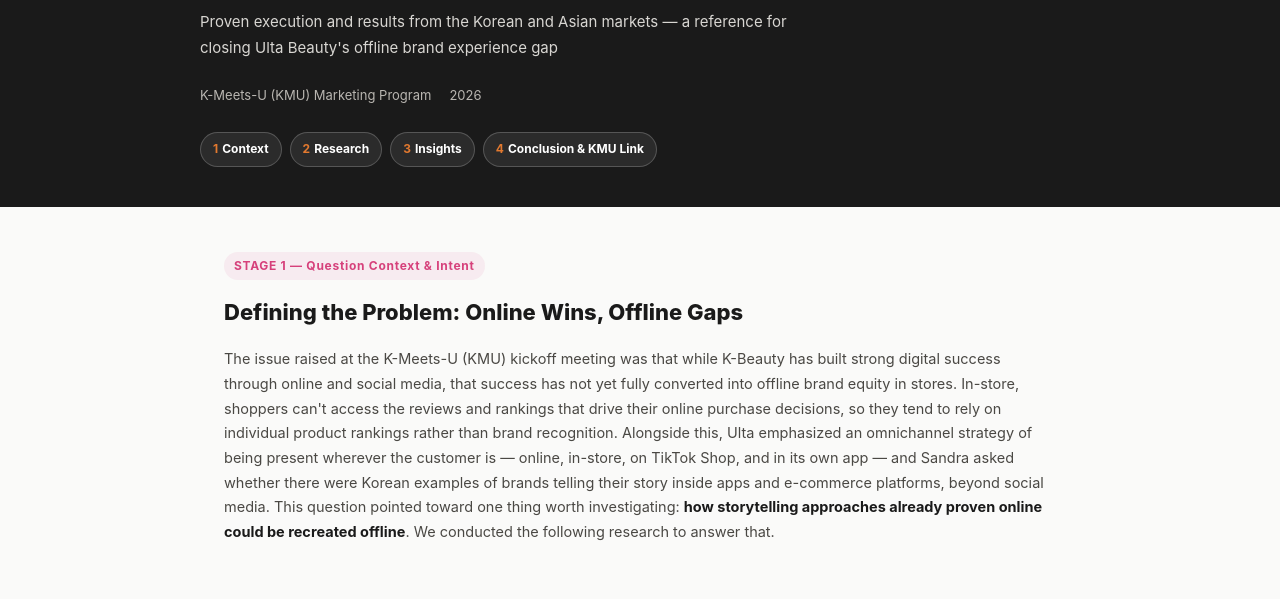
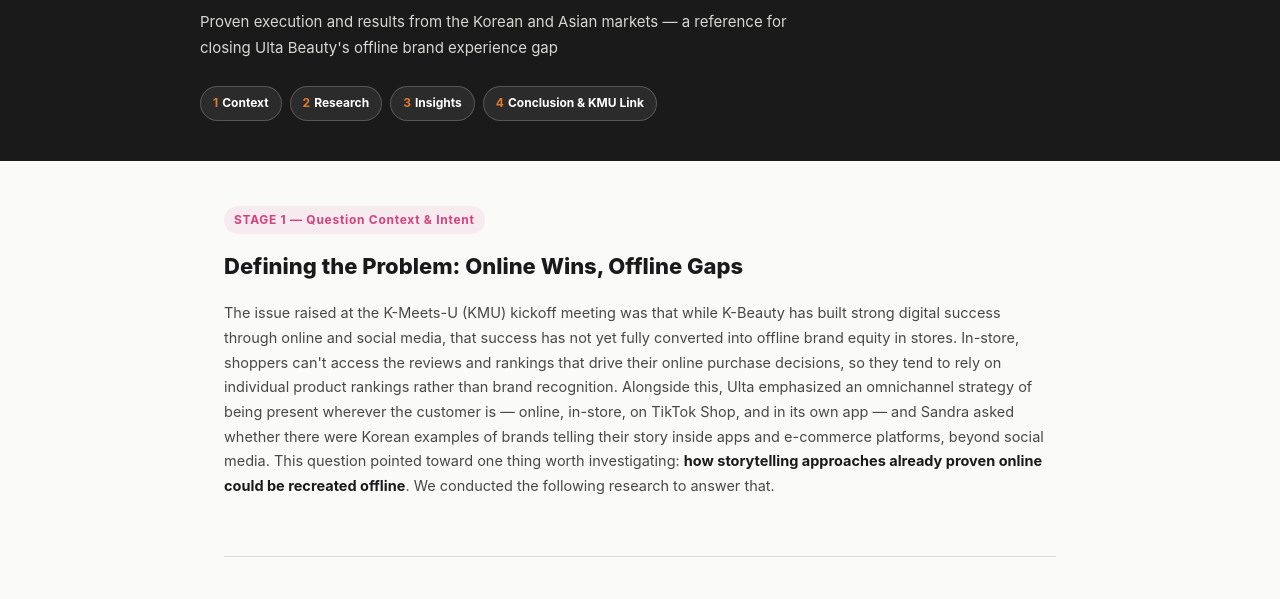
Before and after one commit to chloekim-spec/goodaiglobalusa-ultabeauty-kmeetsu, a plain HTML site: page index.html in a window 1280 px wide. Shown: the part 196-795 px from the top of the page. Drawn offline with Linux system fonts and the light colour scheme.

Commit message:
Add files via upload

```diff
--- a/index.html
+++ b/index.html
@@ -320,10 +320,6 @@
     <div class="brandmark"><span class="k">K</span><span class="mid">MEETS</span><span class="u">U</span></div>
     <h1>App & Digital Brand Storytelling<br>Best Practices from Korea and Asia</h1>
     <p class="sub">Proven execution and results from the Korean and Asian markets — a reference for closing Ulta Beauty's offline brand experience gap</p>
-    <div class="meta-row">
-      <span>K-Meets-U (KMU) Marketing Program</span>
-      <span>2026</span>
-    </div>
     <div class="stage-nav">
       <div><b>1</b>Context</div>
       <div><b>2</b>Research</div>
```
